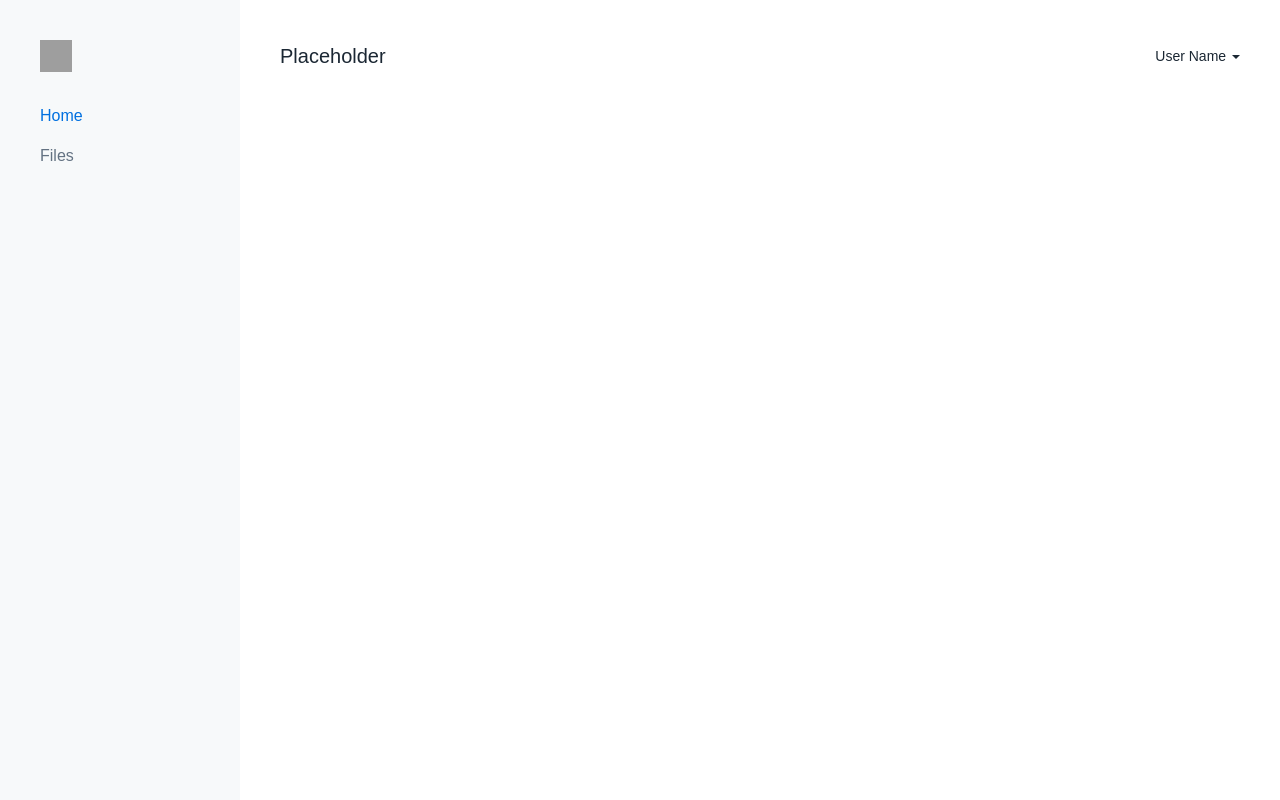
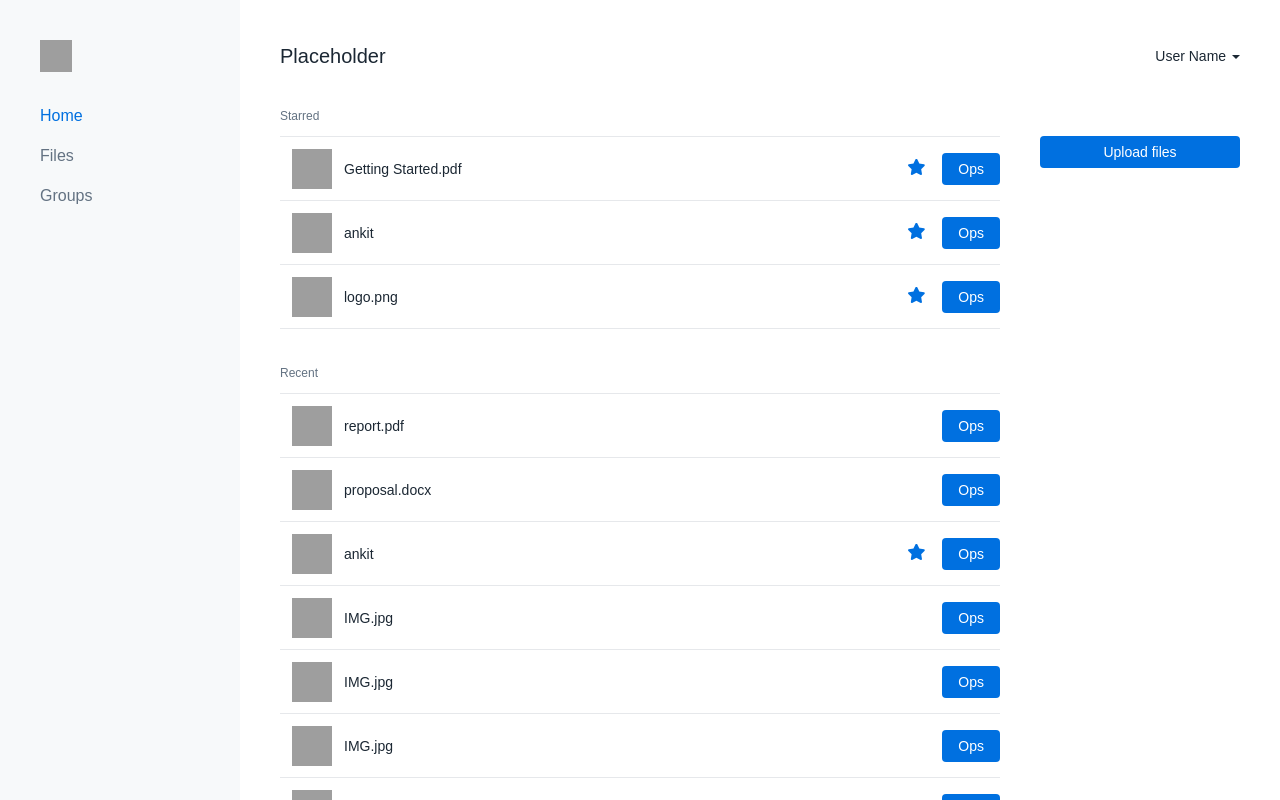
Before and after one commit to asbharadiya/dropbox_client, a React (Create React App) app: page /home in a window 1280 px wide. Shown: the top 800 px of the page. Built offline with nearby package versions, Linux system fonts and the light colour scheme; grey boxes are pictures that could not be loaded.

Commit message:
homepage UI (in progress)
homepage UI components, sidemnu, header

```diff
--- /dev/null
+++ b/public/assets/data/dashboard.json
@@ -0,0 +1,78 @@
+{
+	"starred":[
+		{
+			"id":1,
+			"name":"Getting Started.pdf",
+			"isStarred":true,
+			"isDir":false
+		},
+		{
+			"id":2,
+			"name":"ankit",
+			"isStarred":true,
+			"isDir":true
+		},
+		{
+			"id":3,
+			"name":"logo.png",
+			"isStarred":true,
+			"isDir":false
+		}
+	],
+	"recent":[
+		{
+			"id":6,
+			"name":"report.pdf",
+			"isStarred":false,
+			"isDir":false
+		},
+		{
+			"id":4,
+			"name":"proposal.docx",
+			"isStarred":false,
+			"isDir":false
+		},
+		{
+			"id":2,
+			"name":"ankit",
+			"isStarred":true,
+			"isDir":true
+		},
+		{
+			"id":5,
+			"name":"IMG.jpg",
+			"isStarred":false,
+			"isDir":false
+		},
+		{
+			"id":5,
+			"name":"IMG.jpg",
+			"isStarred":false,
+			"isDir":false
+		},
+		{
+			"id":5,
+			"name":"IMG.jpg",
+			"isStarred":false,
+			"isDir":false
+		},
+		{
+			"id":5,
+			"name":"IMG.jpg",
+			"isStarred":false,
+			"isDir":false
+		},
+		{
+			"id":5,
+			"name":"IMG.jpg",
+			"isStarred":false,
+			"isDir":false
+		},
+		{
+			"id":5,
+			"name":"IMG.jpg",
+			"isStarred":false,
+			"isDir":false
+		}
+	]
+}
--- a/public/index.html
+++ b/public/index.html
@@ -11,6 +11,8 @@
     <link rel="manifest" href="%PUBLIC_URL%/manifest.json">
     <link rel="shortcut icon" href="%PUBLIC_URL%/favicon.ico">
     <link rel="stylesheet" href="https://maxcdn.bootstrapcdn.com/bootstrap/3.3.7/css/bootstrap.min.css" integrity="sha384-BVYiiSIFeK1dGmJRAkycuHAHRg32OmUcww7on3RYdg4Va+PmSTsz/K68vbdEjh4u" crossorigin="anonymous">
+
+    <script src="https://use.fontawesome.com/a2a7b1e9ba.js"></script>
     <!--
       Notice the use of %PUBLIC_URL% in the tags above.
       It will be replaced with the URL of the `public` folder during the build.
--- a/src/App.css
+++ b/src/App.css
@@ -23,19 +23,17 @@ a:hover {
 }
 
 .btn-dropbox {
-  background-color: #007ee5;
-  background-image: -webkit-gradient(linear, left top, left bottom, from(#168add), to(#007ee5));
-  background-image: linear-gradient(#168add, #007ee5);
-  border: 1px solid #0c6ebe;
-  color: white;
-  font-size: 13px;
-  font-weight: 600;
-  padding: 6px 16px;
+  background-color: #0070E0;
+  color: #FFF;
+  font-size: 14px;
+  font-weight: 500;
+  padding: 0px 16px;
+  line-height: 32px;
+  border: 0px;
 }
 
 .btn-dropbox:hover {
-  background: -webkit-gradient(linear, left top, left bottom, from(#168eef), to(#007ee5));
-  background: linear-gradient(#168eef, #007ee5);
+  background-color: #007AF5;
 }
 
 /*LANDING PAGE*/
@@ -190,6 +188,7 @@ a:hover {
   left: 0px;
   height: 100vh;
   background: #F7F9FA;
+  z-index: 6;
 }
 
 .dashboard-page .sidebar-panel .sidebar-panel-container {
@@ -248,9 +247,11 @@ a:hover {
   position: fixed;
   left: 240px;
   right: 0px;
+  top: 0px;
   background: #fff;
   padding: 40px 40px 0 40px;
   height: 96px;
+  z-index: 5;
 }
 
 .dashboard-page .page-content header .page-title-container {
@@ -317,3 +318,134 @@ a:hover {
   padding: 9px 16px;
   outline: none;
 }
+
+.dashboard-page .page-content .inner-page-content {
+  padding-top: 96px;
+}
+
+.dashboard-page .page-content .inner-page-content.has-right-content {
+  display: flex;
+}
+
+.dashboard-page .page-content .inner-page-content .right-content {
+  width: 240px;
+  padding-right: 40px;
+  flex: 0 0 240px;
+
+}
+
+.dashboard-page .page-content .inner-page-content .right-content .right-content-inner {
+  position: fixed;
+  right: 40px;
+  width: 200px;
+  z-index: 4;
+}
+
+.dashboard-page .page-content .inner-page-content .right-content .right-content-inner .btn-main {
+  width: 100%;
+  margin-top: 40px;
+}
+
+/*HOMEPAGE*/
+
+.dashboard-page .page-content .homepage {
+  padding-left: 40px;
+  padding-right: 40px;
+  flex: 1;
+}
+
+.dashboard-page .page-content .homepage .home-section {
+  margin: 0 0 24px 0;
+}
+
+.dashboard-page .page-content .homepage .home-section .section-header {
+  margin: 0;
+  padding: 0px;
+  font-weight: 400;
+  line-height: 40px;
+  font-size: 12px;
+  color: #637282;
+  border-bottom: solid 1px #E6E8EB;
+}
+
+.dashboard-page .page-content .homepage .home-section .section-item {
+  background-color: transparent;
+  display: flex;
+  align-items: center;
+  border-bottom: solid 1px #E6E8EB;
+  height: 64px;
+  padding: 0;
+  cursor: pointer;
+}
+
+.dashboard-page .page-content .homepage .home-section .section-item .item-icon {
+  padding: 12px;
+}
+
+.dashboard-page .page-content .homepage .home-section .section-item .item-icon img {
+  width: 40px;
+  height: 40px;
+}
+
+.dashboard-page .page-content .homepage .home-section .section-item .item-content {
+  flex: 1 1 auto;
+  display: flex;
+  align-items: center;
+  text-align: left;
+  overflow: hidden;
+}
+
+.dashboard-page .page-content .homepage .home-section .section-item .item-content .item-title {
+  display: block;
+  margin: 0px;
+  font-weight: 400;
+  color: #1B2733;
+  font-size: 14px;
+  line-height: normal;
+  text-align: left;
+  flex: 1 1 auto;
+  text-overflow: ellipsis;
+  white-space: nowrap;
+  overflow: hidden;
+}
+
+.dashboard-page .page-content .homepage .home-section .section-item:hover .item-content .item-title {
+  color: #0070E0;
+}
+
+.dashboard-page .page-content .homepage .home-section .section-item .item-content .item-star {
+  display: flex;
+}
+
+.dashboard-page .page-content .homepage .home-section .section-item .item-content .item-star button {
+  background-color: transparent;
+  cursor: pointer;
+  padding: 0;
+  border: 0;
+  width: auto;
+  overflow: visible;
+  border-style: solid;
+  outline: 0;
+}
+
+.dashboard-page .page-content .homepage .home-section .section-item .item-content .item-star button.not-star {
+  opacity: 0;
+}
+
+.dashboard-page .page-content .homepage .home-section .section-item:hover .item-content .item-star button.not-star {
+  opacity: 1;
+}
+
+.dashboard-page .page-content .homepage .home-section .section-item .item-content .item-star button i {
+  width: 32px;
+  color: #0070E0;
+}
+
+.dashboard-page .page-content .homepage .home-section .section-item .item-options {
+  position: relative;
+  display: inline-block;
+  box-sizing: border-box;
+  font-size: 14px;
+  color: #1B2733;
+  margin-left: 10px;
+}
--- /dev/null
+++ b/src/api/test.js
@@ -0,0 +1,9 @@
+
+export const getDashboardData = () =>
+	fetch('/assets/data/dashboard.json', {
+	    method: 'GET'
+	}).then(res => {
+	    return res.json();
+	}).catch(error => {
+        return error;
+    });
--- a/src/components/dashboard/header.js
+++ b/src/components/dashboard/header.js
@@ -1,5 +1,4 @@
 import React, { Component } from 'react';
-import { NavLink } from 'react-router-dom';
 import { Nav, NavDropdown, MenuItem } from 'react-bootstrap';
 
 class Header extends Component {
@@ -21,7 +20,7 @@ class Header extends Component {
       			</div>
       			<div className="topnav-container">
 	      			<Nav>
-				        <NavDropdown eventKey={1} title="User Name">
+				        <NavDropdown eventKey={1} title="User Name" id="user-dropdown">
 					        <MenuItem eventKey={1.1} onClick={()=>this.handleLink("settings")}>Settings</MenuItem>
 					        <MenuItem eventKey={1.2}>Logout</MenuItem>
 				        </NavDropdown>
--- a/src/components/dashboard/home.js
+++ b/src/components/dashboard/home.js
@@ -1,10 +1,35 @@
 import React, { Component } from 'react';
+import HomeSection from './homesection';
+import RightContent from './rightcontent';
+import * as api from '../../api/test';
 
 class Home extends Component {
+
+	constructor(props){
+		super(props);
+		this.state = {
+			starred:[],
+			recent:[]
+		}
+	}
+
+	componentDidMount(){
+		api.getDashboardData().then((res) => {
+			this.setState({
+				starred:res.starred,
+				recent:res.recent
+			})
+        });
+	}
+
   	render() {
-    	return (
-      		<div>
-
+  		return (
+      		<div className="inner-page-content has-right-content">
+      			<div className="homepage">
+	        		<HomeSection title="Starred" data={this.state.starred}/>
+	        		<HomeSection title="Recent" data={this.state.recent}/>
+        		</div>
+        		<RightContent/>
       		</div>
     	);
   	}
--- /dev/null
+++ b/src/components/dashboard/homesection.js
@@ -0,0 +1,41 @@
+import React, { Component } from 'react';
+
+class HomeSection extends Component {
+  	render() {
+  		return (
+      		<div className="home-section">
+        		<div className="section-header">
+        			{this.props.title}
+        		</div>
+        		{
+        			this.props.data.map(function(item,index) {
+	                    return (
+	                      	<div className="section-item" key={index}>
+	                      		<div className="item-icon">
+	                      			<img src="/assets/images/logo_icon.svg" alt="item_icon"/>
+	                      		</div>
+	                      		<div className="item-content">
+	                      			<p className="item-title">{item.name}</p>
+	                      			<div className="item-star">
+	                      				{
+	                      					item.isStarred ? (
+	                      						<button className="star"><i class="fa fa-lg fa-star" aria-hidden="true"></i></button>
+	                      					) : (
+	                      						<button className="not-star"><i class="fa fa-lg fa-star-o" aria-hidden="true"></i></button>
+	                      					)
+	                      				}
+	                      			</div>
+	                      		</div>
+	                      		<div className="item-options">
+	                      			<button className="btn btn-primary btn-dropbox">Ops</button>
+	                      		</div>
+        					</div>
+	                    );
+	                })
+	            }
+      		</div>
+    	);
+  	}
+}
+
+export default HomeSection;
--- /dev/null
+++ b/src/components/dashboard/rightcontent.js
@@ -0,0 +1,15 @@
+import React, { Component } from 'react';
+
+class RightContent extends Component {
+  	render() {
+    	return (
+      	<div className="right-content">
+      		<div className="right-content-inner">
+      			<button className="btn btn-primary btn-dropbox btn-main">Upload files</button>
+      		</div>
+        </div>
+    	);
+  	}
+}
+
+export default RightContent;
--- a/src/components/dashboard/sidebar.js
+++ b/src/components/dashboard/sidebar.js
@@ -23,6 +23,11 @@ class Sidebar extends Component {
       								Files
       							</NavLink>
       						</li>
+                  <li>
+                    <NavLink to="/groups">
+                      Groups
+                    </NavLink>
+                  </li>
       					</ul>
       				</div>
       			</div>
```
